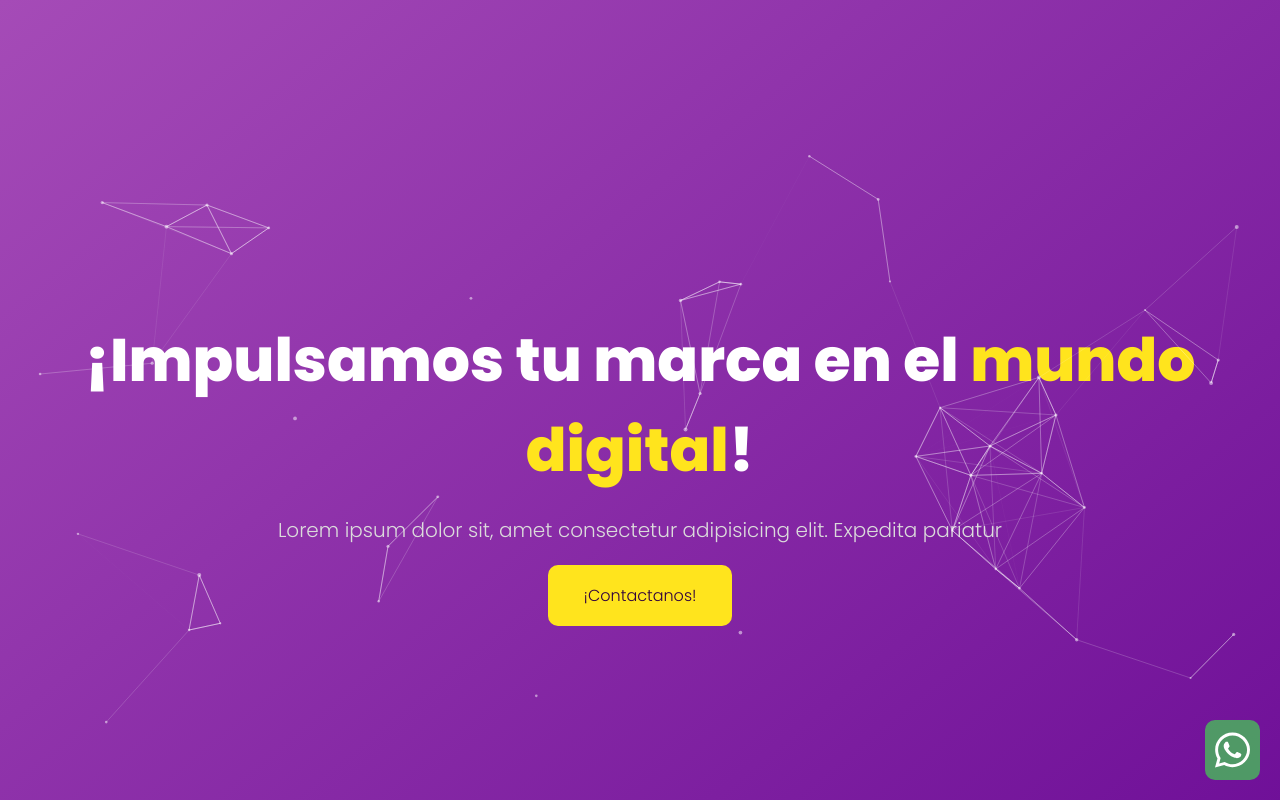
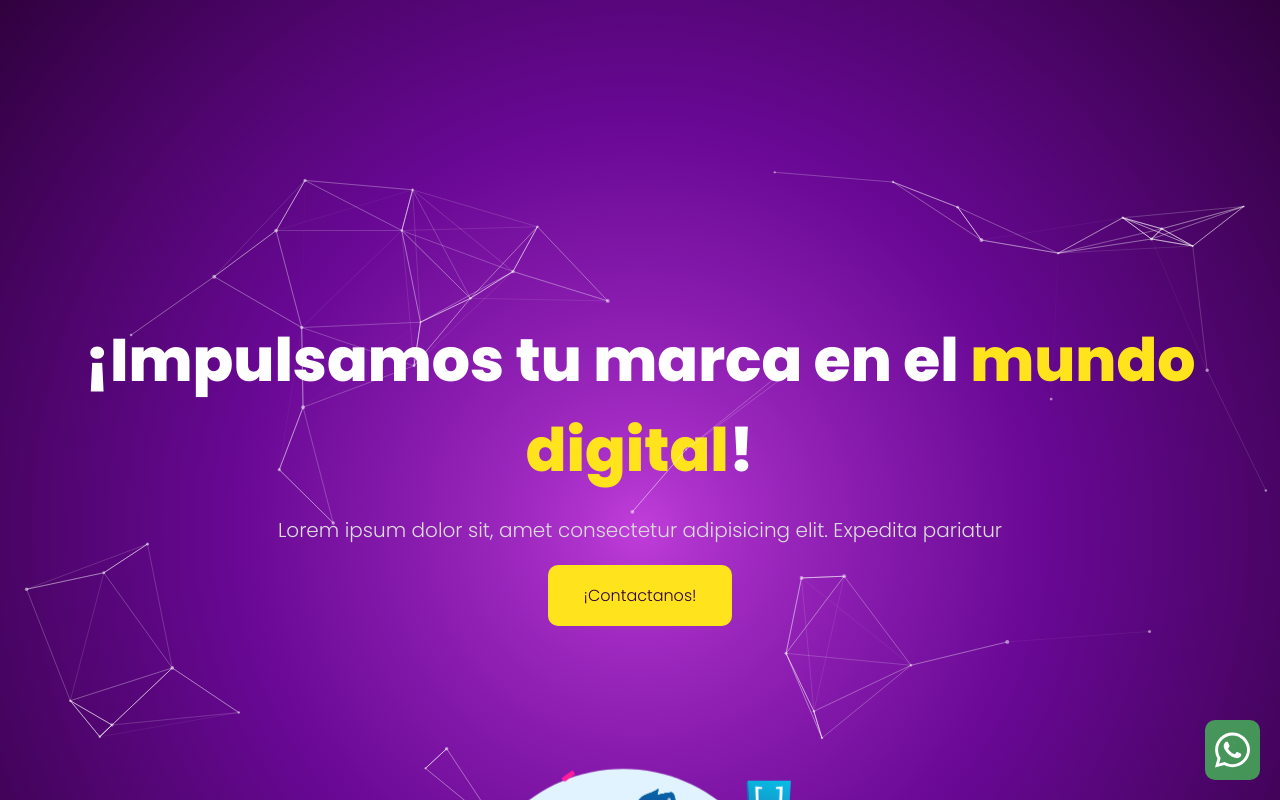
Before and after one commit to alanbirru/Dicrea-pagina, a React (Create React App) app: page / in a window 1280 px wide. Shown: the top 800 px of the page. Built offline with nearby package versions, Linux system fonts and the light colour scheme.

Commit message:
hero gradient

```diff
--- a/src/components/ParticlesDesign.js
+++ b/src/components/ParticlesDesign.js
@@ -36,8 +36,8 @@ export default function ParticlesDesign() {
               quantity: 0,
             },
             repulse: {
-              distance: 150,
-              duration: 0.2,
+              distance: 200,
+              duration: 0.5,
             },
           },
         },
@@ -49,7 +49,7 @@ export default function ParticlesDesign() {
             color: "#ffffff",
             distance: 150,
             enable: true,
-            opacity: 0.5,
+            opacity: 0.6,
             width: 1,
           },
           move: {
@@ -59,7 +59,7 @@ export default function ParticlesDesign() {
               default: "bounce",
             },
             random: false,
-            speed: 4,
+            speed: 3,
             straight: false,
           },
           number: {
--- a/src/components/sections/Inicio.js
+++ b/src/components/sections/Inicio.js
@@ -22,7 +22,7 @@ const Inicio = ({ guyComputer, id }) => {
             <a>¡Contactanos!</a>
           </button>
         </div>
-        {/* <div ref={guyComputer} className="computerGuy"></div> */}
+        <div ref={guyComputer} className="computerGuy"></div>
         <ParticlesDesign />
       </div>
     </div>
--- a/src/styles/app.css
+++ b/src/styles/app.css
@@ -51,7 +51,7 @@ h1 {
 
 /* Handle */
 ::-webkit-scrollbar-thumb {
-  background: var(--color-2);
+  background: var(--color-3);
   border-radius: 10px;
   height: 130px;
 }
--- a/src/styles/inicio.css
+++ b/src/styles/inicio.css
@@ -7,10 +7,18 @@
 .container .inicio-component {
   position: relative;
   height: 100vh;
-  background-image: linear-gradient(
+  /* background-image: linear-gradient(
     to bottom right,
     rgb(165, 75, 183),
     var(--color-2)
+  ); */
+
+  background: radial-gradient(
+    circle,
+    rgb(193, 62, 219),
+    20%,
+    var(--color-2) 49%,
+    var(--color-1) 100%
   );
   width: 100%;
   margin-top: 0;
```
